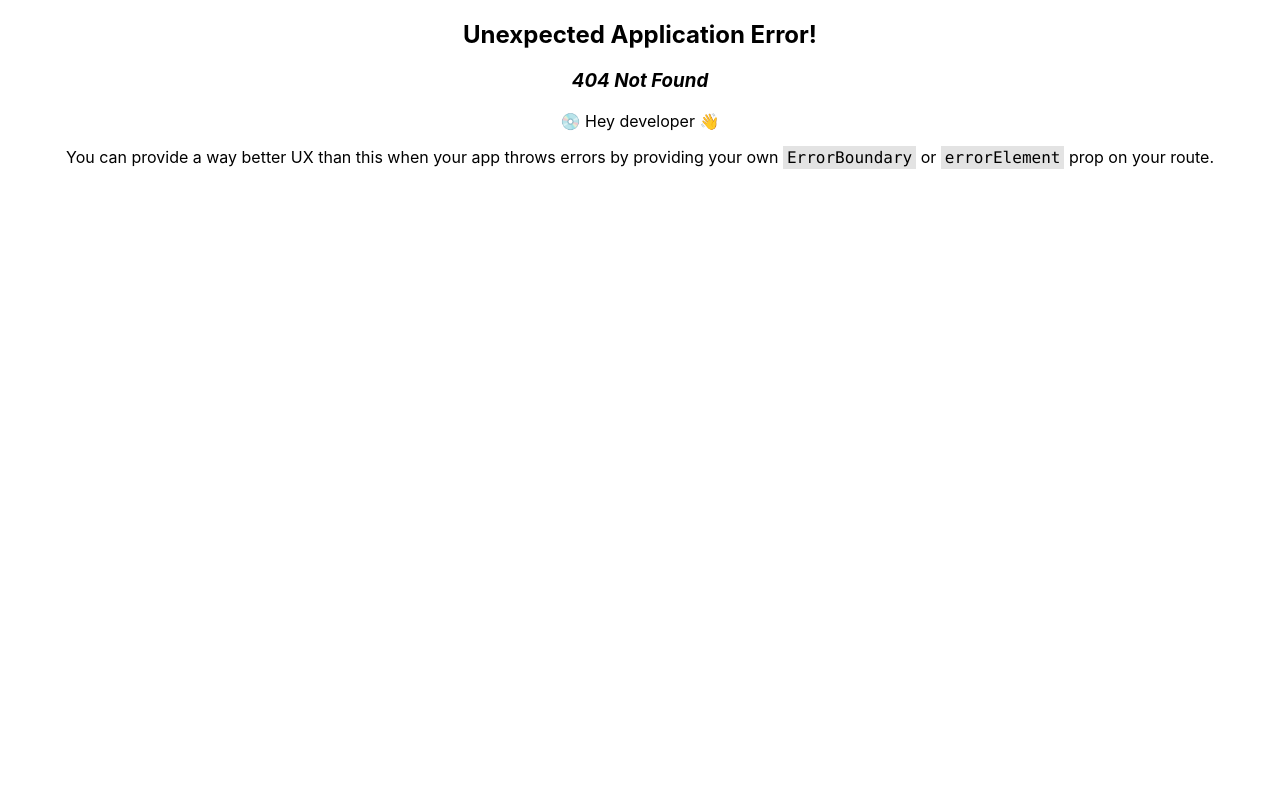
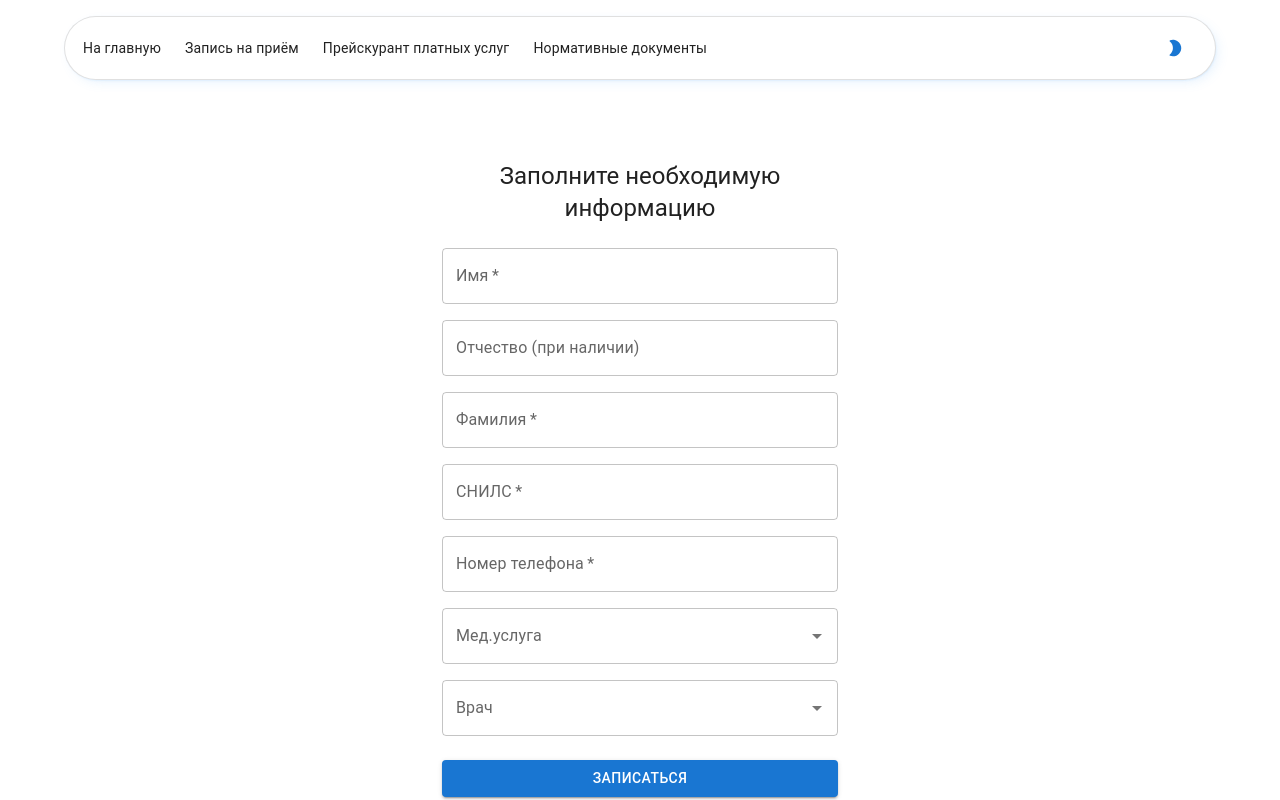
Before and after one commit to KirillAstafev/PaidServiceWebFrontend, a React (Create React App) app: page /appointments in a window 1280 px wide. Before the commit this address had no page. Shown: the top 800 px of the page. Built offline with nearby package versions, Linux system fonts and the light colour scheme; no server answers.

Commit message:
Добавлена форма для записи на приём

```diff
--- a/src/App.js
+++ b/src/App.js
@@ -4,6 +4,7 @@ import {createBrowserRouter, RouterProvider} from "react-router-dom";
 import MainContent from "./starting-page/components/routes/main/MainContent";
 import PricesTable from "./starting-page/components/routes/prices/PricesTable";
 import DocumentList from "./starting-page/components/routes/documents/DocumentList";
+import AppointmentForm from "./starting-page/components/routes/appointments/AppointmentForm";
 
 const router = createBrowserRouter(
     [
@@ -22,6 +23,10 @@ const router = createBrowserRouter(
                 {
                     path: "/docs",
                     element: <DocumentList/>
+                },
+                {
+                    path: "/appointments",
+                    element: <AppointmentForm/>
                 }
             ]
         }
--- a/src/starting-page/components/AppAppBar.js
+++ b/src/starting-page/components/AppAppBar.js
@@ -87,12 +87,13 @@ function AppAppBar({mode, toggleColorMode}) {
                                     </Link>
                                 </MenuItem>
                                 <MenuItem
-                                    onClick={() => scrollToSection('features')}
                                     sx={{py: '6px', px: '12px'}}
                                 >
-                                    <Typography variant="body2" color="text.primary">
-                                        Запись на приём
-                                    </Typography>
+                                    <Link to={"/appointments"} className="App-link">
+                                        <Typography variant="body2" color="text.primary">
+                                            Запись на приём
+                                        </Typography>
+                                    </Link>
                                 </MenuItem>
                                 <MenuItem sx={{py: '6px', px: '12px'}}>
                                     <Link to={"/prices"} className="App-link">
@@ -102,7 +103,6 @@ function AppAppBar({mode, toggleColorMode}) {
                                     </Link>
                                 </MenuItem>
                                 <MenuItem
-                                    onClick={() => scrollToSection('highlights')}
                                     sx={{py: '6px', px: '12px'}}
                                 >
                                     <Link to={"/docs"} className="App-link">
@@ -196,8 +196,7 @@ function AppAppBar({mode, toggleColorMode}) {
                 </Container>
             </AppBar>
         </div>
-    )
-        ;
+    );
 }
 
 AppAppBar.propTypes = {
--- /dev/null
+++ b/src/starting-page/components/routes/appointments/AppointmentForm.js
@@ -0,0 +1,145 @@
+import * as React from 'react';
+import {useEffect, useState} from 'react';
+import Button from '@mui/material/Button';
+import CssBaseline from '@mui/material/CssBaseline';
+import TextField from '@mui/material/TextField';
+import Grid from '@mui/material/Grid';
+import Box from '@mui/material/Box';
+import Typography from '@mui/material/Typography';
+import Container from '@mui/material/Container';
+import {Autocomplete} from "@mui/material";
+
+export default function AppointmentForm() {
+    const [services, setServices] = useState([]);
+    const [staffs, setStaffs] = useState([]);
+
+    useEffect(() => {
+        loadServices();
+        loadStaffs();
+    }, []);
+
+    const loadServices = () => {
+        fetch('http://localhost:8080/paid-services/services')
+            .then(response => response.json())
+            .then(data => setServices(data));
+    };
+
+    const loadStaffs = () => {
+        fetch('http://localhost:8080/paid-services/staffs')
+            .then(response => response.json())
+            .then(data => setStaffs(data));
+    }
+
+    const handleSubmit = (event) => {
+        event.preventDefault();
+        const data = new FormData(event.currentTarget);
+    };
+
+    return (
+        <Container maxWidth="xs">
+            <CssBaseline/>
+            <Box
+                sx={{
+                    marginTop: 20,
+                    display: 'flex',
+                    flexDirection: 'column',
+                    alignItems: 'center',
+                }}
+            >
+                <Typography component="h1" variant="h5">
+                    Заполните необходимую информацию
+                </Typography>
+                <Box component="form" noValidate onSubmit={handleSubmit} sx={{mt: 3}}>
+                    <Grid container spacing={2}>
+                        <Grid item xs={12}>
+                            <TextField
+                                name="firstName"
+                                required
+                                fullWidth
+                                id="firstName"
+                                label="Имя"
+                            />
+                        </Grid>
+                        <Grid item xs={12}>
+                            <TextField
+                                fullWidth
+                                id="middleName"
+                                label="Отчество (при наличии)"
+                                name="middleName"
+                            />
+                        </Grid>
+                        <Grid item xs={12}>
+                            <TextField
+                                required
+                                fullWidth
+                                id="lastName"
+                                label="Фамилия"
+                                name="lastName"
+                            />
+                        </Grid>
+                        <Grid item xs={12}>
+                            <TextField
+                                required
+                                fullWidth
+                                id="snils"
+                                label="СНИЛС"
+                                name="snils"
+                            />
+                        </Grid>
+                        <Grid item xs={12}>
+                            <TextField
+                                required
+                                fullWidth
+                                name="phoneNumber"
+                                label="Номер телефона"
+                                id="phoneNumber"
+                            />
+                        </Grid>
+                        <Grid item xs={12}>
+                            <Autocomplete
+                                disablePortal
+                                fullWidth
+                                id="medicalService"
+                                options={services}
+                                getOptionLabel={option => option.name}
+                                renderInput={(params) => <TextField {...params} label="Мед.услуга"/>}
+                                renderOption={(props, option) => (
+                                    <Box component="li" {...props}>
+                                        {`${option.name} (${option.price} р.)`}
+                                    </Box>
+                                )}
+                            />
+                        </Grid>
+                        <Grid item xs={12}>
+                            <Autocomplete
+                                disablePortal
+                                fullWidth
+                                id="staff"
+                                options={staffs}
+                                getOptionLabel={option => {
+                                    return `${option.person.lastName} ${option.person.firstName[0]}.${option.person.middleName[0] ?? ""} (${option.specialities[0].name})`;
+                                }}
+                                renderInput={(params) => <TextField {...params} label="Врач"/>}
+                                renderOption={(props, option) => (
+                                    <Box component="li" {...props}>
+                                        {`${option.person.lastName} ${option.person.firstName} ${option.person.middleName ?? ""}
+                                        (${option.specialities[0].name})`
+                                        }
+                                    </Box>
+                                )}
+                            />
+                        </Grid>
+                    </Grid>
+                    <Button
+                        type="submit"
+                        fullWidth
+                        variant="contained"
+                        sx={{mt: 3, mb: 2}}
+                    >
+                        Записаться
+                    </Button>
+                </Box>
+            </Box>
+        </Container>
+    );
+}
```
